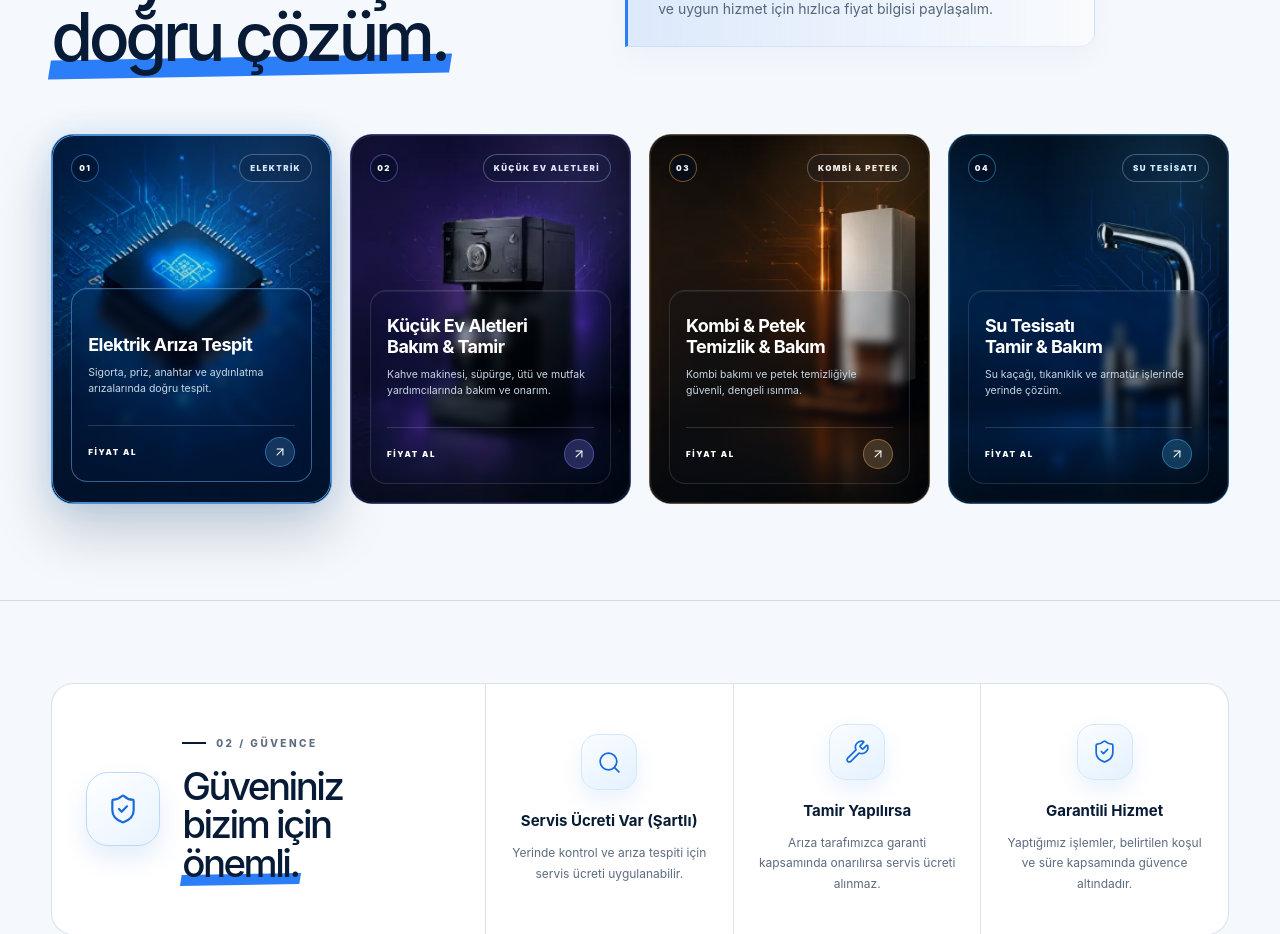
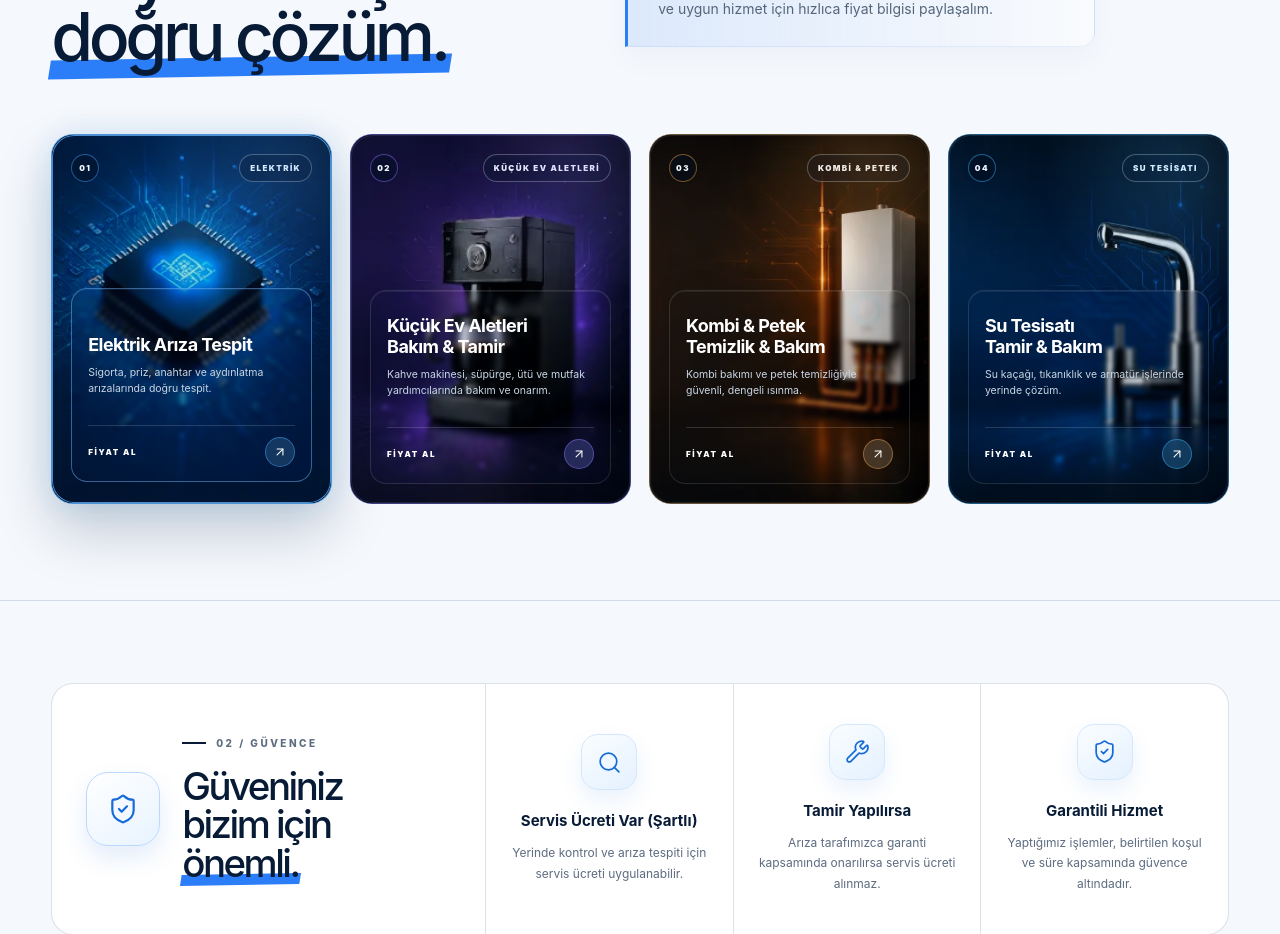
Before and after one commit to celenahmet/maliaksoytesisat, a Next.js app: page / in a window 1280 px wide. Shown: the part 1060-1994 px from the top of the page. Built offline with nearby package versions, Linux system fonts and the light colour scheme; no server answers.

Commit message:
Decrease blur and make card background even more transparent

```diff
--- a/app/globals.css
+++ b/app/globals.css
@@ -119,15 +119,15 @@ h2 { font-size: clamp(48px, 5.3vw, 78px); font-weight: 520; }
 .service-card:nth-child(2) { --card-accent: #8e7aff; }
 .service-card:nth-child(3) { --card-accent: #f2a64b; }
 .service-card:nth-child(4) { --card-accent: #42b8ff; }
-.service-card::before { content: ""; position: absolute; inset: 0; z-index: 0; background: linear-gradient(180deg, rgba(2,13,28,.05) 0%, rgba(2,13,28,.06) 34%, rgba(2,13,28,.15) 58%, rgba(2,13,28,.35) 100%), linear-gradient(90deg, rgba(2,15,31,.2), transparent 72%); }
+.service-card::before { content: ""; position: absolute; inset: 0; z-index: 0; background: linear-gradient(180deg, rgba(2,13,28,.05) 0%, rgba(2,13,28,.06) 34%, rgba(2,13,28,.1) 58%, rgba(2,13,28,.15) 100%), linear-gradient(90deg, rgba(2,15,31,.2), transparent 72%); }
 .service-card::after { content: ""; position: absolute; inset: 0; border-radius: inherit; background: radial-gradient(circle at 82% 10%, color-mix(in srgb, var(--card-accent) 20%, transparent), transparent 34%); box-shadow: inset 0 0 0 1px rgba(255,255,255,.09); pointer-events: none; z-index: 3; transition: box-shadow .35s ease, opacity .35s ease; }
 .service-card.active, .service-card:hover { transform: translateY(-7px); border-color: color-mix(in srgb, var(--card-accent) 72%, white 8%); box-shadow: 0 26px 56px rgba(6,35,72,.22), 0 0 30px color-mix(in srgb, var(--card-accent) 16%, transparent); }
 .service-card.active::after, .service-card:hover::after { box-shadow: inset 0 0 0 1px color-mix(in srgb, var(--card-accent) 65%, white 10%); }
 .service-card > * { position: relative; z-index: 2; }
 .service-card .service-bg { position: absolute; inset: 0; width: 100%; height: 100%; object-fit: cover; object-position: right center; z-index: -1; transform-origin: 72% 38%; filter: saturate(1.04) contrast(1.03); transition: transform 1s cubic-bezier(.2,.8,.2,1), filter .5s ease; }.service-card:hover .service-bg { transform: scale(1.055); filter: saturate(1.13) contrast(1.05) brightness(1.03); }
 .card-top { display: flex; justify-content: space-between; align-items: center; color: #eff7ff; font-size: 8px; font-weight: 900; letter-spacing: 1.4px; text-shadow: 0 2px 12px rgba(0,0,0,.45); }.card-top > span { width: 28px; height: 28px; display: grid; place-items: center; border: 1px solid color-mix(in srgb, var(--card-accent) 46%, transparent); border-radius: 50%; background: rgba(3,18,38,.46); backdrop-filter: blur(8px); }.card-top i { max-width: 74%; overflow: hidden; text-overflow: ellipsis; white-space: nowrap; font-style: normal; border: 1px solid rgba(255,255,255,.28); border-radius: 20px; padding: 7px 10px; background: rgba(3,18,38,.38); backdrop-filter: blur(9px); }
-.card-content { margin-top: auto; padding: 17px 16px 14px; border: 1px solid rgba(255,255,255,.12); border-radius: 16px; background: linear-gradient(145deg, rgba(3,18,38,.15), rgba(3,18,38,.05)); box-shadow: 0 18px 40px rgba(0,0,0,.2), inset 0 1px 0 rgba(255,255,255,.07); backdrop-filter: blur(5px) saturate(1.12); transition: background .35s ease, border-color .35s ease, transform .4s cubic-bezier(.2,.8,.2,1); }
-.service-card:hover .card-content, .service-card.active .card-content { border-color: color-mix(in srgb, var(--card-accent) 36%, rgba(255,255,255,.16)); background: linear-gradient(145deg, rgba(3,18,38,.25), rgba(3,18,38,.15)); transform: translateY(-2px); }
+.card-content { margin-top: auto; padding: 17px 16px 14px; border: 1px solid rgba(255,255,255,.12); border-radius: 16px; background: linear-gradient(145deg, rgba(3,18,38,.05), transparent); box-shadow: 0 18px 40px rgba(0,0,0,.2), inset 0 1px 0 rgba(255,255,255,.07); backdrop-filter: blur(2px) saturate(1.12); transition: background .35s ease, border-color .35s ease, transform .4s cubic-bezier(.2,.8,.2,1); }
+.service-card:hover .card-content, .service-card.active .card-content { border-color: color-mix(in srgb, var(--card-accent) 36%, rgba(255,255,255,.16)); background: linear-gradient(145deg, rgba(3,18,38,.1), rgba(3,18,38,.05)); transform: translateY(-2px); }
 .service-card h3 { min-height: 50px; display: flex; align-items: flex-end; font: 680 clamp(18px,1.38vw,21px) var(--font-display); letter-spacing: -.55px; line-height: 1.16; margin: 0 0 9px; color: white; text-wrap: balance; }.service-card p { min-height: 48px; color: #c8d6e5; font-size: 10.5px; line-height: 1.55; margin: 0; }
 .service-card button { margin-top: 12px; border: 0; border-top: 1px solid rgba(255,255,255,.15); background: none; color: white; display: flex; align-items: center; justify-content: space-between; width: 100%; padding: 11px 0 0; font-size: 8px; font-weight: 900; letter-spacing: 1.6px; cursor: pointer; }.service-card button span { width: 30px; height: 30px; display: grid; place-items: center; border: 1px solid color-mix(in srgb, var(--card-accent) 45%, transparent); border-radius: 50%; background: color-mix(in srgb, var(--card-accent) 24%, rgba(3,18,38,.65)); transition: transform .3s ease, background .3s ease; }.service-card button span svg { width: 14px; height: 14px; stroke-width: 1.8; }.service-card:hover button span { transform: translate(3px,-3px); background: color-mix(in srgb, var(--card-accent) 70%, rgba(3,18,38,.25)); }
 
```
